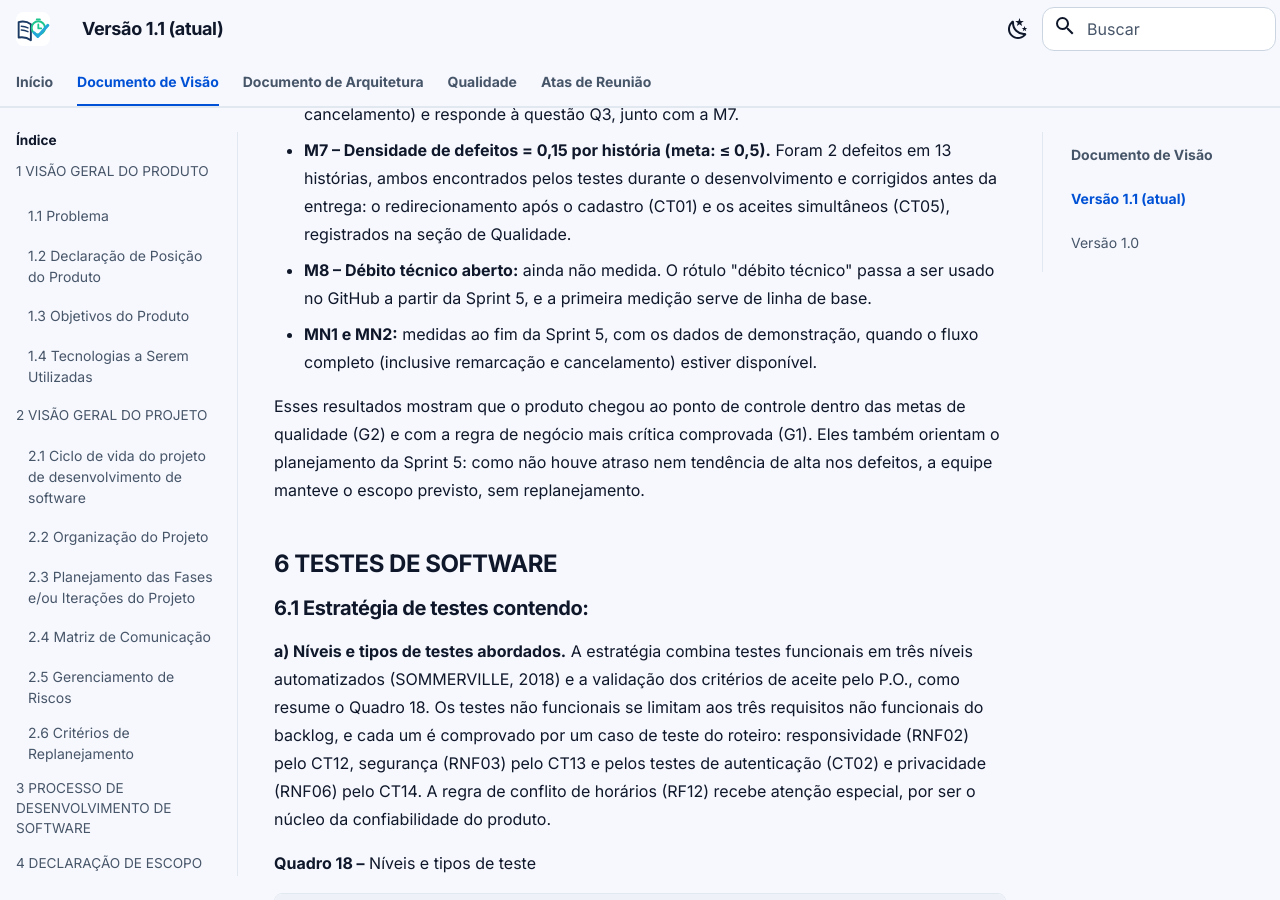
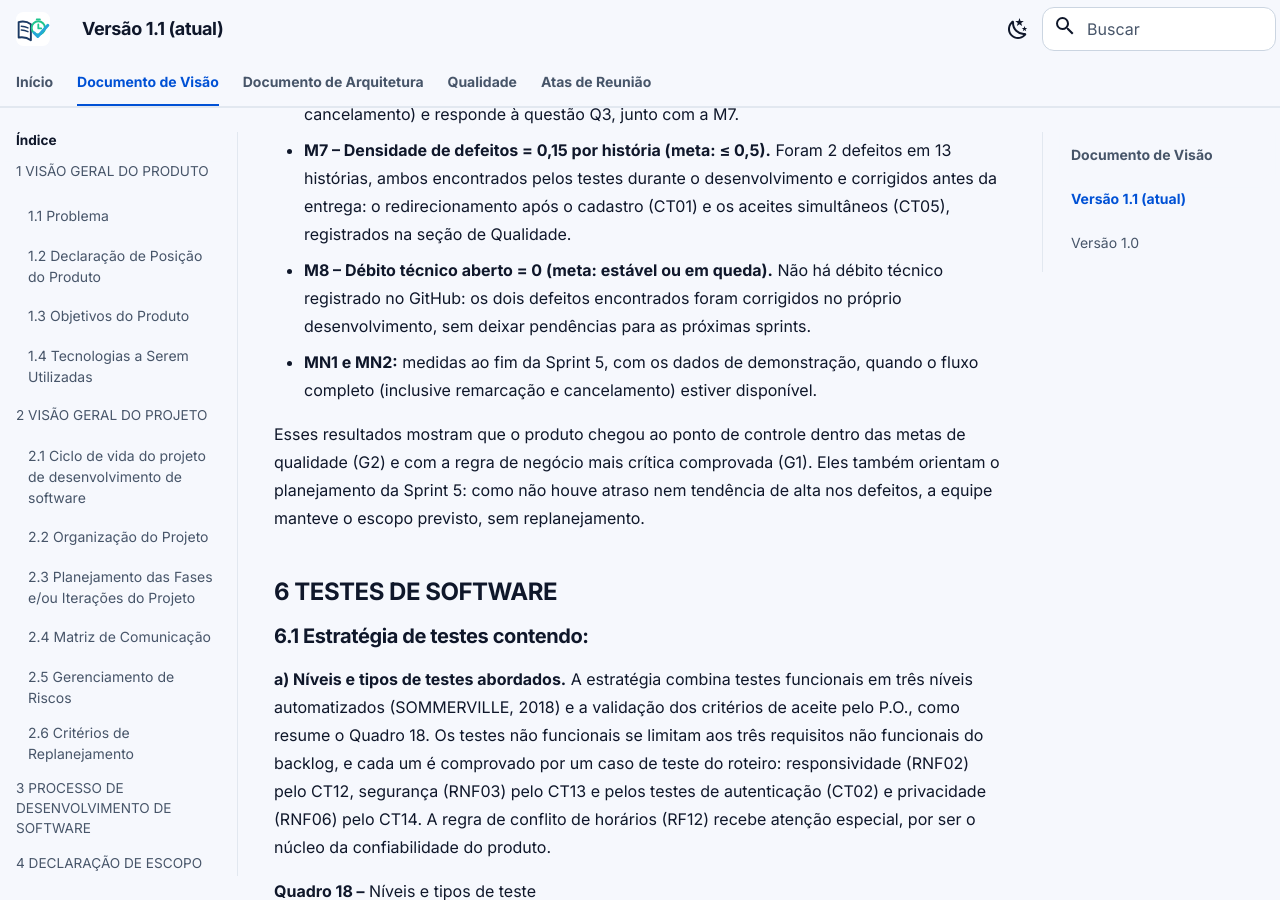
Before and after one commit to FGA0138-MDS-Ajax/2026.2-T02-Hopper, an MkDocs documentation site: the page built from docs/documento-de-visao/v1-1.md, in a window 1280 px wide and 900 px high, scrolled down 33465 px. Built offline with MkDocs 1.6.1 and Material for MkDocs 9.7.7, drawn with Linux system fonts in a browser that asks for light colours.

Commit message:
docs(visao): registra a M8 sem débito técnico aberto

```diff
--- a/docs/documento-de-visao/v1-1.md
+++ b/docs/documento-de-visao/v1-1.md
@@ -497,7 +497,7 @@ As métricas de negócio dependem de uso real, que o AulaCerta não terá durant
 - **M5 – Taxa de conclusão = 100% nas Sprints 3 e 4 (meta: ≥ 80%).** Todas as histórias planejadas (US01 a US13) foram entregues, como mostra o Quadro 4, e por isso não foi necessário acionar o critério de replanejamento do Quadro 7 (Q2).
 - **M6 – Cobertura = 98,7% das linhas das regras de negócio do back-end e 96,3% das linhas do front-end (meta: ≥ 70%).** As regras de agendamento e de status estão protegidas por testes, o que reduz o risco de regressão nas mudanças da Sprint 5 (remarcação e cancelamento) e responde à questão Q3, junto com a M7.
 - **M7 – Densidade de defeitos = 0,15 por história (meta: ≤ 0,5).** Foram 2 defeitos em 13 histórias, ambos encontrados pelos testes durante o desenvolvimento e corrigidos antes da entrega: o redirecionamento após o cadastro (CT01) e os aceites simultâneos (CT05), registrados na seção de Qualidade.
-- **M8 – Débito técnico aberto:** ainda não medida. O rótulo "débito técnico" passa a ser usado no GitHub a partir da Sprint 5, e a primeira medição serve de linha de base.
+- **M8 – Débito técnico aberto = 0 (meta: estável ou em queda).** Não há débito técnico registrado no GitHub: os dois defeitos encontrados foram corrigidos no próprio desenvolvimento, sem deixar pendências para as próximas sprints.
 - **MN1 e MN2:** medidas ao fim da Sprint 5, com os dados de demonstração, quando o fluxo completo (inclusive remarcação e cancelamento) estiver disponível.
 
 Esses resultados mostram que o produto chegou ao ponto de controle dentro das metas de qualidade (G2) e com a regra de negócio mais crítica comprovada (G1). Eles também orientam o planejamento da Sprint 5: como não houve atraso nem tendência de alta nos defeitos, a equipe manteve o escopo previsto, sem replanejamento.
```
